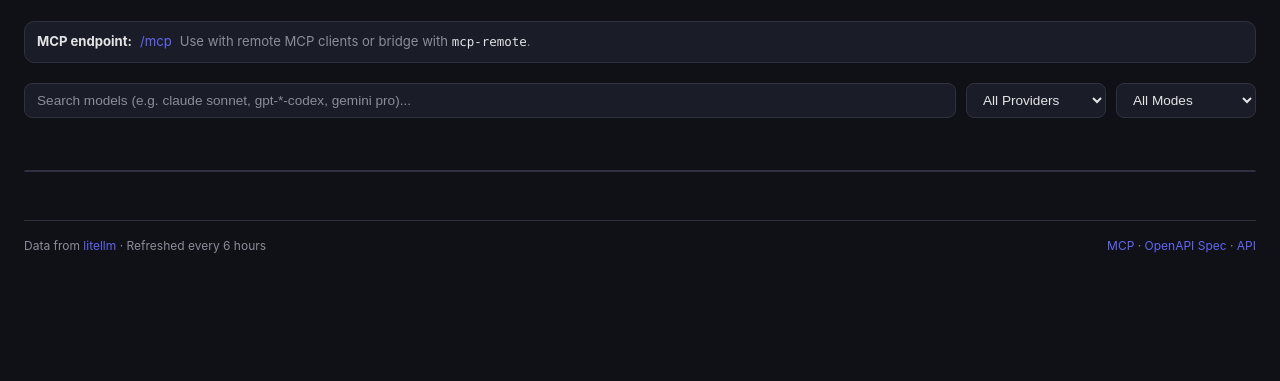
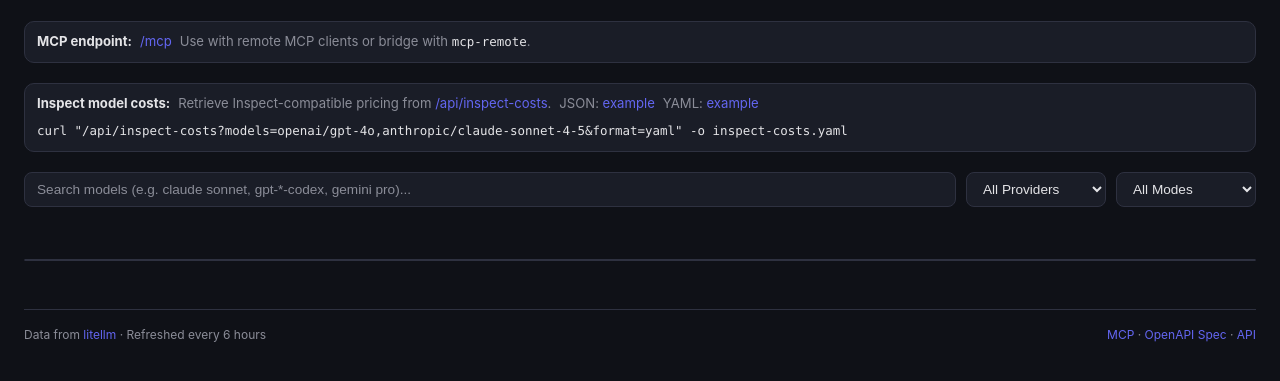
Before and after one commit to MattFisher/llm-prices, a website: page public/index.html in a window 1280 px wide. Shown: the part 63-444 px from the top of the page. Drawn offline with Linux system fonts and the light colour scheme; no server answers.

Commit message:
Add Inspect AI documentation to homepage and llms.md with usage examples

```diff
--- a/public/index.html
+++ b/public/index.html
@@ -16,6 +16,14 @@
   <div class="info-banner">
     <strong>MCP endpoint:</strong> <a href="/mcp" target="_blank">/mcp</a>
     <span>Use with remote MCP clients or bridge with <code>mcp-remote</code>.</span>
+  </div>
+
+  <div class="info-banner">
+    <strong>Inspect model costs:</strong>
+    <span>Retrieve Inspect-compatible pricing from <a href="/api/inspect-costs?model=openai/gpt-4o" target="_blank">/api/inspect-costs</a>.</span>
+    <span>JSON: <a href="/api/inspect-costs?model=openai/gpt-4o&model=anthropic/claude-sonnet-4-5" target="_blank">example</a></span>
+    <span>YAML: <a href="/api/inspect-costs?models=openai/gpt-4o,google/gemini-2.5-pro&format=yaml" target="_blank">example</a></span>
+    <span><code>curl "/api/inspect-costs?models=openai/gpt-4o,anthropic/claude-sonnet-4-5&format=yaml" -o inspect-costs.yaml</code></span>
   </div>
 
   <div class="controls">
```
Also changed, not shown: src/llms.md (+9 -0 lines).
